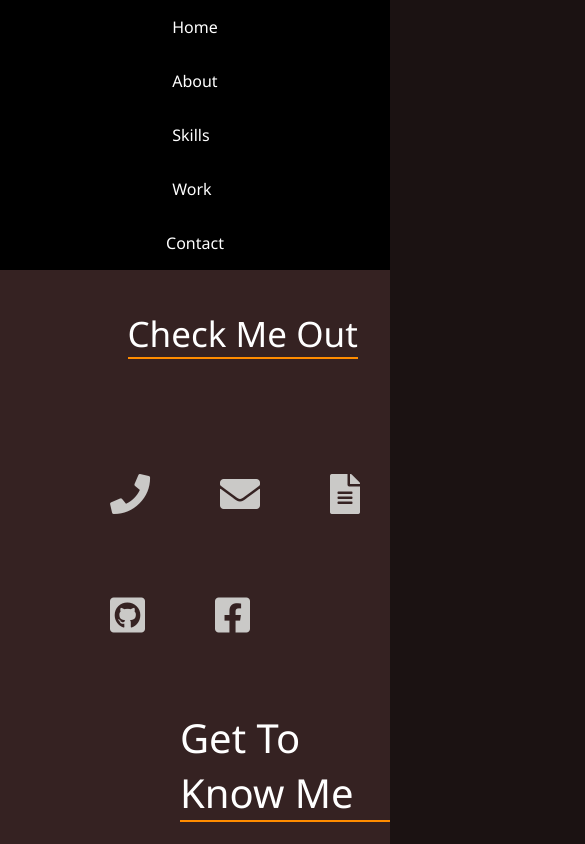
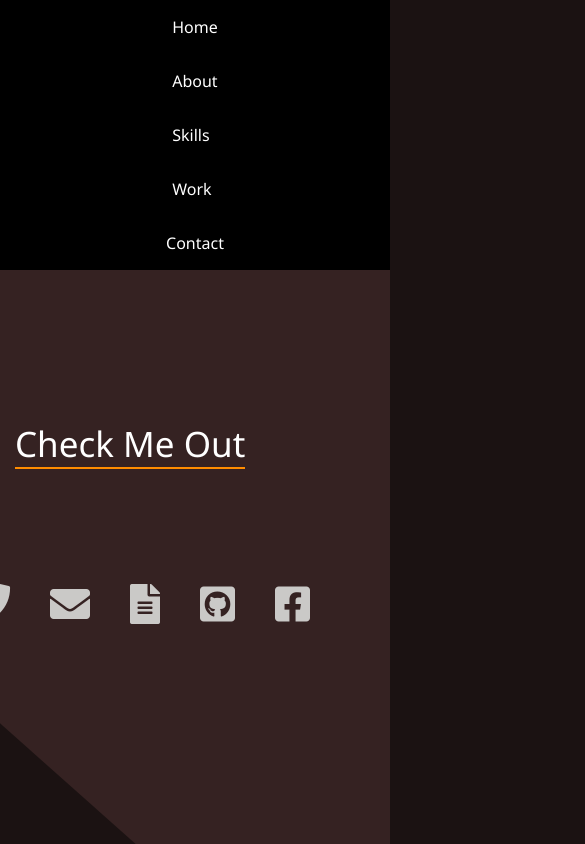
Before and after one commit to Sttorek/hi-im-seth, a React (Create React App) app: page /about in a window 390 px wide. Shown: the top 844 px of the page, 585 px wide, since content can reach past the window. Built offline with nearby package versions, Linux system fonts and the light colour scheme.

Commit message:
about me mobile friendly

```diff
--- a/src/App.css
+++ b/src/App.css
@@ -148,13 +148,8 @@
 }
 
 .linkCont {
-    /* margin-left: 50%; */
     color: #cac9c7;
-    /* display: flex; */
-    /* flex-direction: column; */
     width: fit-content;
-    /* transform: rotate(-40deg); */
-    /* background-color: tomato; */
     margin-top: 30px;
 }
 
@@ -162,6 +157,15 @@
     margin-top: 80px;
     margin-left: 70px;
     /* transform: rotate(40deg); */
+}
+
+.arrow {
+    /* position: relative; */
+    z-index: 4;
+    margin-left: 950px;
+    margin-top: 700px;
+    color: #ff8c00;
+
 }
 
 /* ----------------Carousel---------------------- */
@@ -193,7 +197,7 @@
     left: 10px;
     right: 10px;
     background-size: cover;
-    box-shadow:inset 0 0 0 2000px rgba(0, 0, 0, 0.5);
+    /* box-shadow:inset 0 0 0 2000px rgba(0, 0, 0, 0.5); */
     display: flex;
   }
 
@@ -256,6 +260,16 @@
   .linkContainer {
     margin-left: 100px;
   }
+
+  .arrow {
+      margin-left: 400px;
+      margin-top: 580px;
+  }
+
+  .socialLinkCont {
+    width: 900px;
+    height: 800px;
+  }
 }
 
 @media screen and (max-width: 1580px) {
@@ -296,10 +310,13 @@
     align-items: center;
   }
   .descCont {
-      margin-top: 400px;
+      margin-top: 600px;
   }
   .basicCont {
-      margin-left: 650px;
+      margin-left: 200px;
+  }
+  .arrow {
+      display: none;
   }
 }
 
@@ -307,6 +324,28 @@
   .contactLink {
     margin-left: 50px;
   }
+  .carousel-container {
+      display: none;
+  }
+}
+
+@media screen and (max-width: 800px) {
+.basicCont {
+    margin-left: 400px;
+    margin-top: 150px;
+
+}
+.about-me {
+    margin-left: 60px;
+    margin-right: 60px;
+
+}
+.linkCont {
+    margin-left: 40px;
+}
+.lin {
+    margin-left: 40px;
+}
 }
 
 @media screen and (max-width: 590px) {
--- a/src/pages/About.js
+++ b/src/pages/About.js
@@ -30,7 +30,9 @@ function About() {
               <i className="lin fab fa-facebook-square fa-2x"></i>
             </div>
           </div>
+
         </div>
+          <i class="animate__animated animate__bounceInDown animate__delay-2s arrow fas fa-chevron-down fa-3x"></i>
       </div>
 
       {/* --------------------------------------- */}
```
